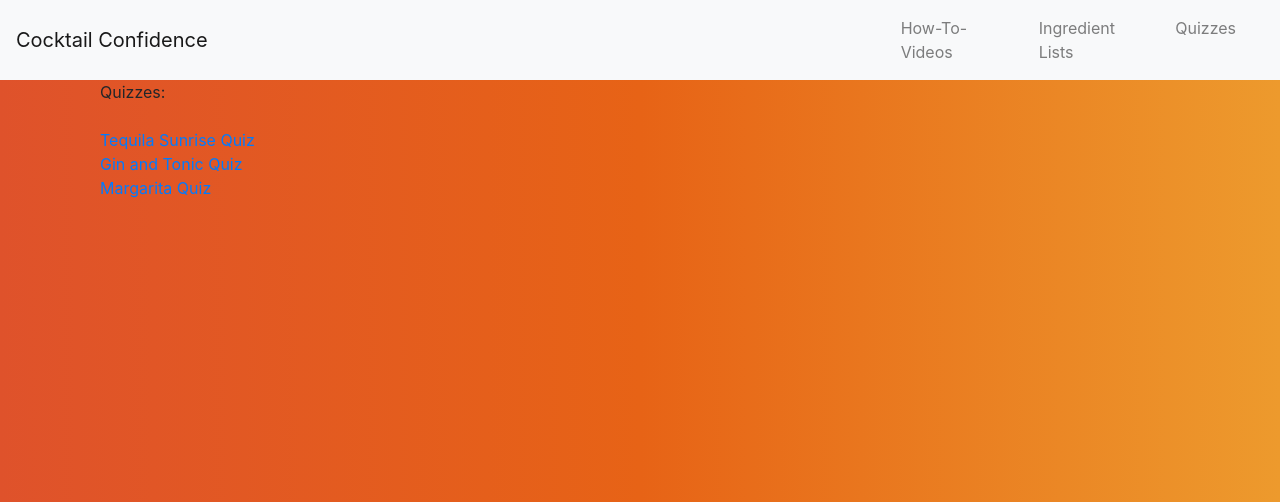
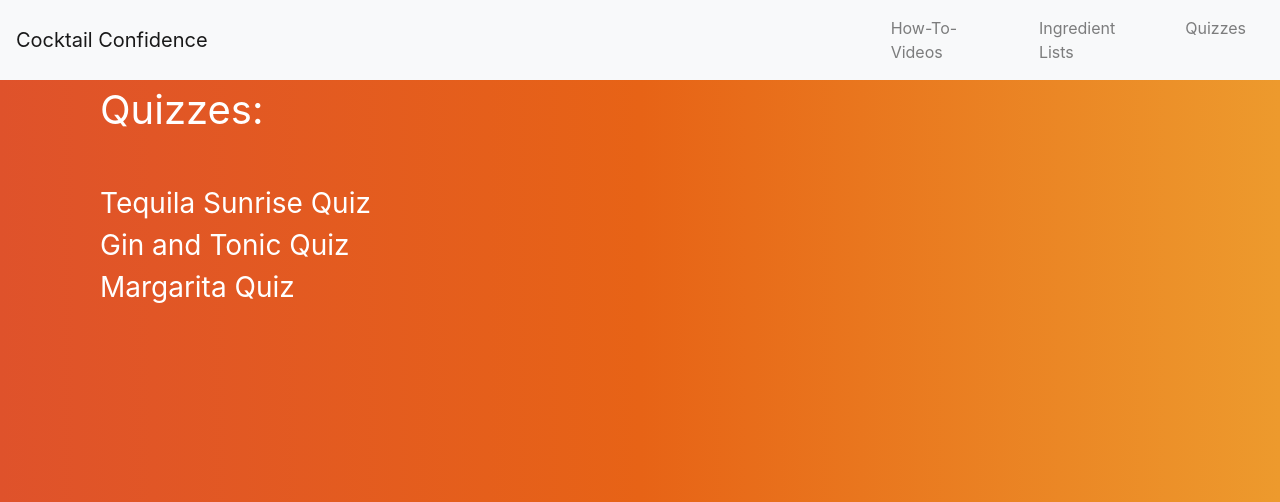
Before and after one commit to alexandraLong/CocktailConfidence, a Flask app: page /quizzes in a window 1280 px wide. Shown: the top 502 px of the page. Run offline with Flask 2, Linux system fonts and the light colour scheme; some libraries are stand-ins or nearby versions.

Commit message:
Update main.css

```diff
--- a/Cocktail/cocktails/static/main.css
+++ b/Cocktail/cocktails/static/main.css
@@ -17,8 +17,8 @@
     margin-left: 52%;
 }
 .pad{
-    margin-left: 20px;
-    margin-right: 20px
+    margin-left: 10px;
+    margin-right: 10px
 }
 #grad {
     background-image: linear-gradient(to right, rgb(223, 82, 43) ,rgb(231, 99, 22), rgb(237, 154, 45));
@@ -70,3 +70,13 @@
 .pad{
     padding-bottom: 10px;
 }
+.heading {
+    font-size: 40px;
+    color: white;
+}
+.white-text {
+    color: white;
+}
+.medium {
+    font-size: 28px;
+}
```
